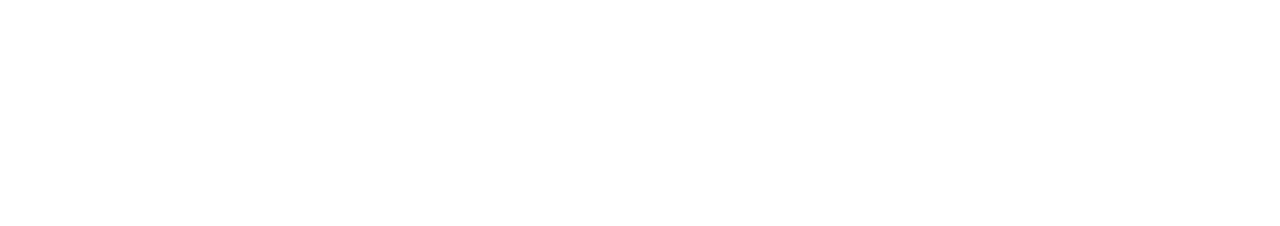
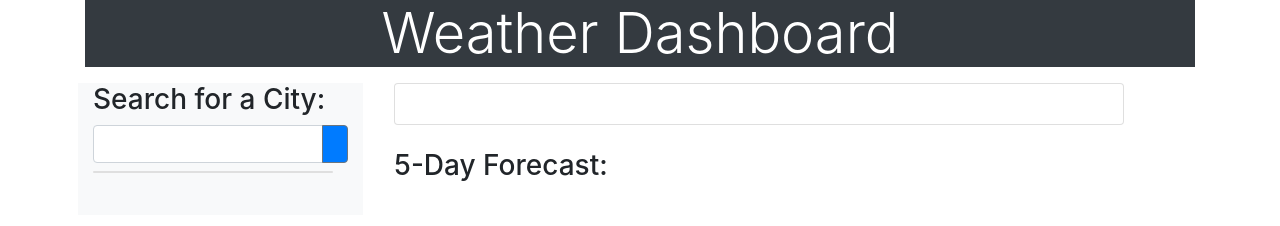
Before and after one commit to jsnbdrx/weather-dashboard, a plain HTML site: page index.html in a window 1280 px wide. Drawn offline with nearby package versions, Linux system fonts and the light colour scheme.

Commit message:
set up index.html with framework for the application

```diff
--- a/index.html
+++ b/index.html
@@ -4,9 +4,68 @@
     <meta charset="UTF-8">
     <meta http-equiv="X-UA-Compatible" content="IE=edge">
     <meta name="viewport" content="width=device-width, initial-scale=1.0">
+    <link rel="stylesheet" href="assets/css/style.css"/>
+    <!-- Bootstrap Stylesheet -->
+    <link rel="stylesheet" href="https://stackpath.bootstrapcdn.com/bootstrap/4.3.1/css/bootstrap.min.css" />
+
     <title>Weather Dashboard</title>
+
 </head>
+
 <body>
+    <div class = "container">
+        <!-- Beginning of jumbotron  -->
+       <div class = "jumbotron-fluid bg-dark text-white text-center">
+         <div class = "container">
+           <h1 class = "display-4">Weather Dashboard</h1>
+         </div>
+       </div>
+       <!-- Beginning of row 1 -->
+       <div class = "row">
+         <!-- Beginning of col 1 in rwo 1 -->
+         <div class = "col-3 m-2 bg-light">
+           <h3>Search for a City:</h3>
+           <div class = "input-group mb-2">
+             <input type = "text" class = "form-control" id = "city-input" aria-describedby = "basic-addon2">
+             <div class = "input-group-append">
+               <button id = "add-city" class = "btn btn-outline-secondary bg-primary" type = "button"><ion-icon name = "search-outline"></ion-icon> </button>
+             </div>
+           </div>
+           <!-- Beginning of history cities box -->
+           <div class = "card" style = "width: 15rem;">
+             <ul id = "city-list" class = "list-group list-group-flush">
+               <!-- <li class="list-group-item"></li> -->
+             </ul>
+           </div>
+         </div>
+         <!-- Beginning of col 2 in rwo 1 -->
+         <div class = "col-8 m-2">
+           <!-- Beginning of row 1 in col 2 -->
+           <div class = "row-12">
+             <div class = "card">
+               <div id = "today-weather" class = "card-body">
 
+               </div>
+             </div>
+           </div>
+           <!-- Beginning of row 2 in col 2 -->
+           <br>
+           <div class = "row-12">
+             <h3>5-Day Forecast:</h3>
+           </div>
+           <!-- Beginning of row 3 in col 2 -->
+           <br>
+           <div id ="boxes" class = "row">
+
+
+           </div>
+         </div>
+       </div>
+
+      </div>
 </body>
+
+<script src="./assets/js/script.js"></script>
+
+
 </html>
```
Also changed, not shown: 1 other file.
